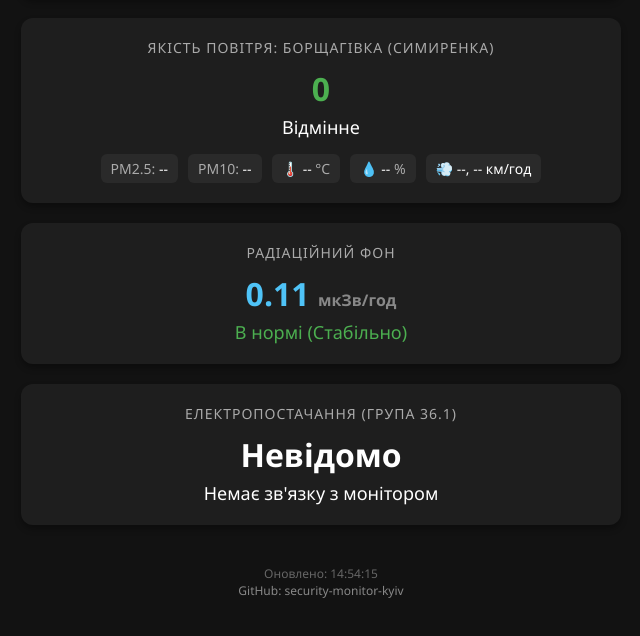
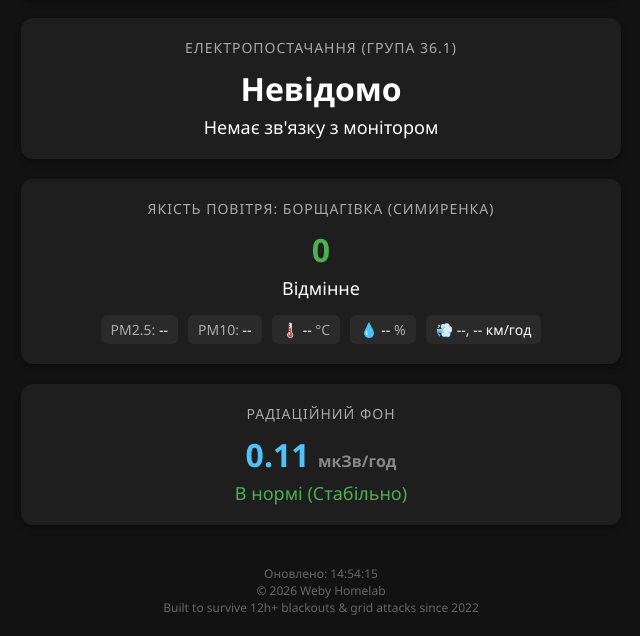
Before and after one commit to weby-homelab/security-monitor-kyiv, a Flask app: page / in a window 1280 px wide. Shown: the part 680-1316 px from the top of the page, without its empty margins (319-959 px from the left). Before the commit the page ends 1278 px from the top, so only its background shows below. Run offline with Flask 3, Linux system fonts and the light colour scheme; data that the repository does not hold is empty.

Commit message:
Standardize footer slogan in UI

```diff
--- a/templates/index.html
+++ b/templates/index.html
@@ -79,6 +79,13 @@
             <iframe src="https://alerts.in.ua/?minimal=true" width="100%" height="100%" frameborder="0" style="border:0;"></iframe>
         </div>
 
+        <!-- Light Status -->
+        <div class="card">
+            <div class="title">Електропостачання (Група 36.1)</div>
+            <div class="value" id="light-val">--</div>
+            <div class="status-text" id="light-status">Отримання даних...</div>
+        </div>
+
         <!-- Air Quality (Custom) -->
         <div class="card">
             <div class="title" id="aqi-title">Якість повітря</div>
@@ -103,16 +110,11 @@
             <div class="status-text" style="color: #4caf50;">В нормі (Стабільно)</div>
         </div>
 
-        <!-- Light Status -->
-        <div class="card">
-            <div class="title">Електропостачання (Група 36.1)</div>
-            <div class="value" id="light-val">--</div>
-            <div class="status-text" id="light-status">Отримання даних...</div>
-        </div>
 
         <div class="footer">
             Оновлено: <span id="last-updated">--:--:--</span><br>
-            <a href="https://github.com/weby-homelab/security-monitor-kyiv" target="_blank">GitHub: security-monitor-kyiv</a>
+            © 2026 Weby Homelab<br>
+            Built to survive 12h+ blackouts & grid attacks since 2022
         </div>
     </div>
 
```
